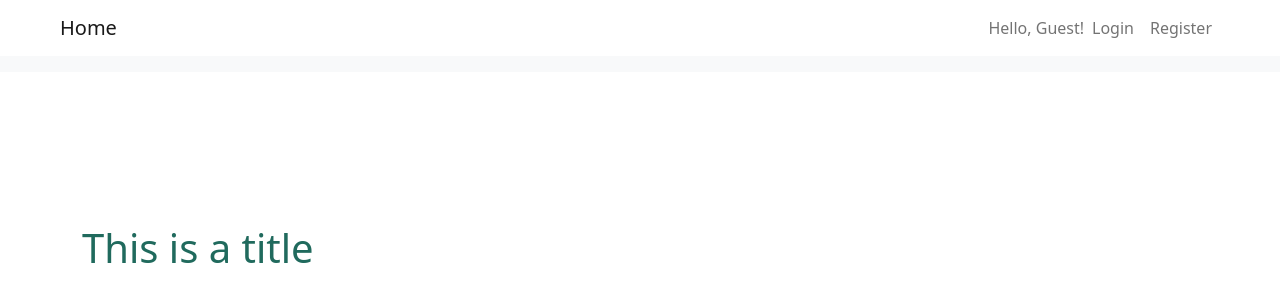
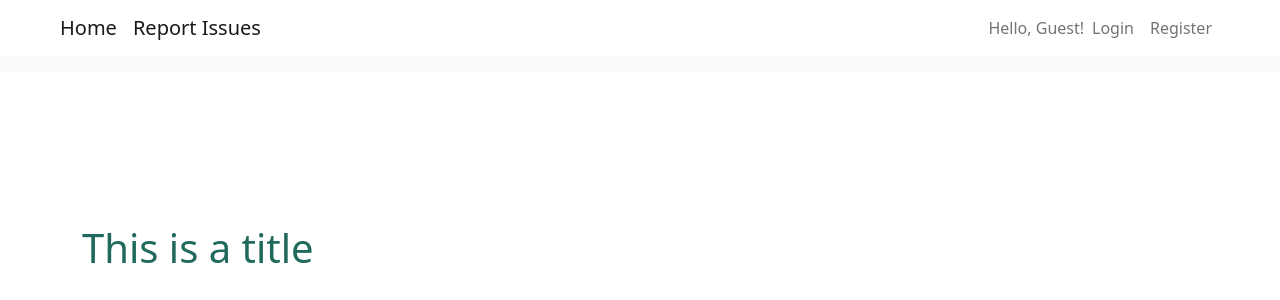
Before and after one commit to bw5io/tapr, a Flask app: page / in a window 1280 px wide. Shown: the top 300 px of the page. Run offline with Flask 2, Linux system fonts and the light colour scheme.

Commit message:
Issues route added

```diff
--- a/TAPR/routes.py
+++ b/TAPR/routes.py
@@ -54,7 +54,21 @@ def register():
     return render_template('register.html', title='Register', form=form)
 
 
-
+@app.route("/issues", methods=['GET','POST'])
+def issues():
+    # form=LoginForm()
+    # if form.validate_on_submit():
+    #     user = User.query.filter_by(id=form.id.data).first()
+    #     if user is not None and user.verify_password(form.password.data):
+    #         login_user(user)
+    #         flash("Login Success!")
+    #         next=request.args.get('next')
+    #         return redirect(url_for('home'))
+    #     else:
+    #         flash("Email or Password incorrect.")
+    # else:
+    #     flash_errors(form)
+    return render_template('report_issues.html', title='Report Issues', form=form)
 
 
 
--- a/TAPR/templates/layout.html
+++ b/TAPR/templates/layout.html
@@ -24,6 +24,8 @@
                     <a class="navbar-brand" href="{{ url_for('home') }}">Home</a>
                     {% if current_user.is_student == false %}
                     <a class="nav-link" href="{{ url_for('team_allocation') }}">Team Allocation</a>
+                    {% else %}
+                    <a class="navbar-brand" href="{{ url_for('issues') }}">Report Issues</a>
                     {% endif %}
                   </ul>
                 </div>
```
Also changed, not shown: TAPR/templates/report_issues.html (+1 -7 lines).
